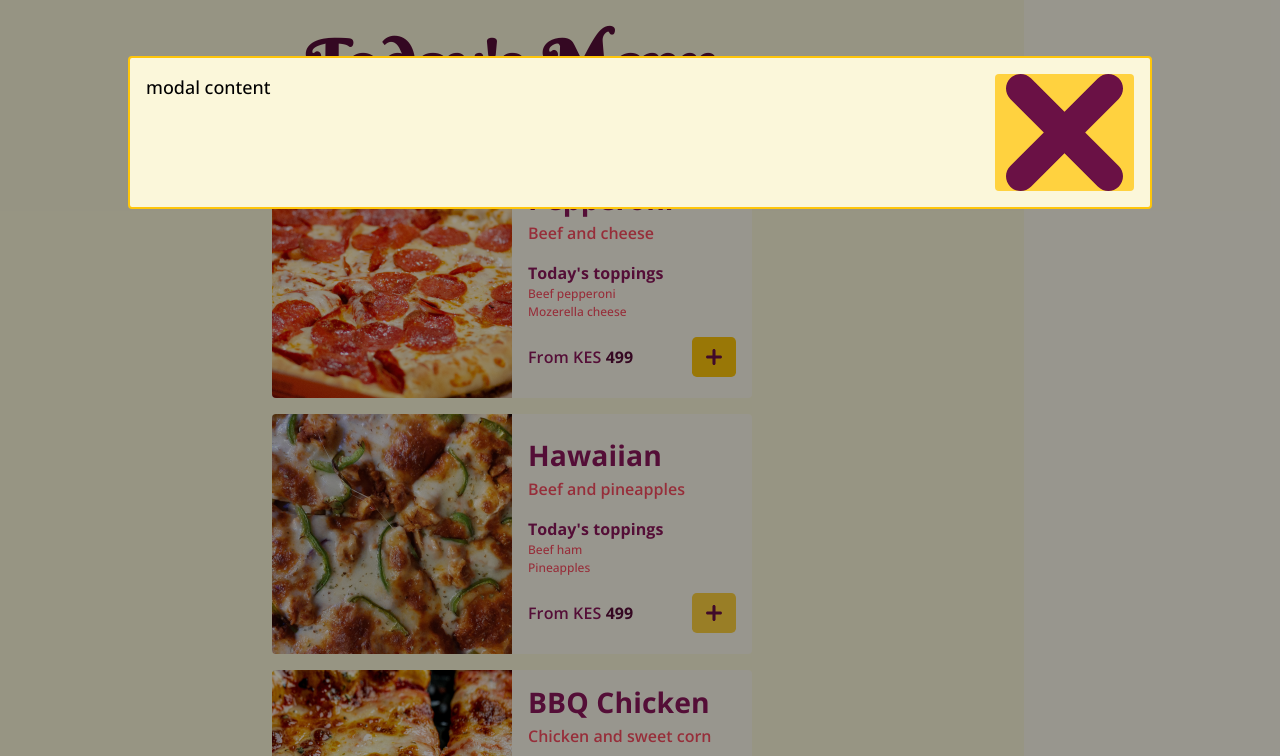
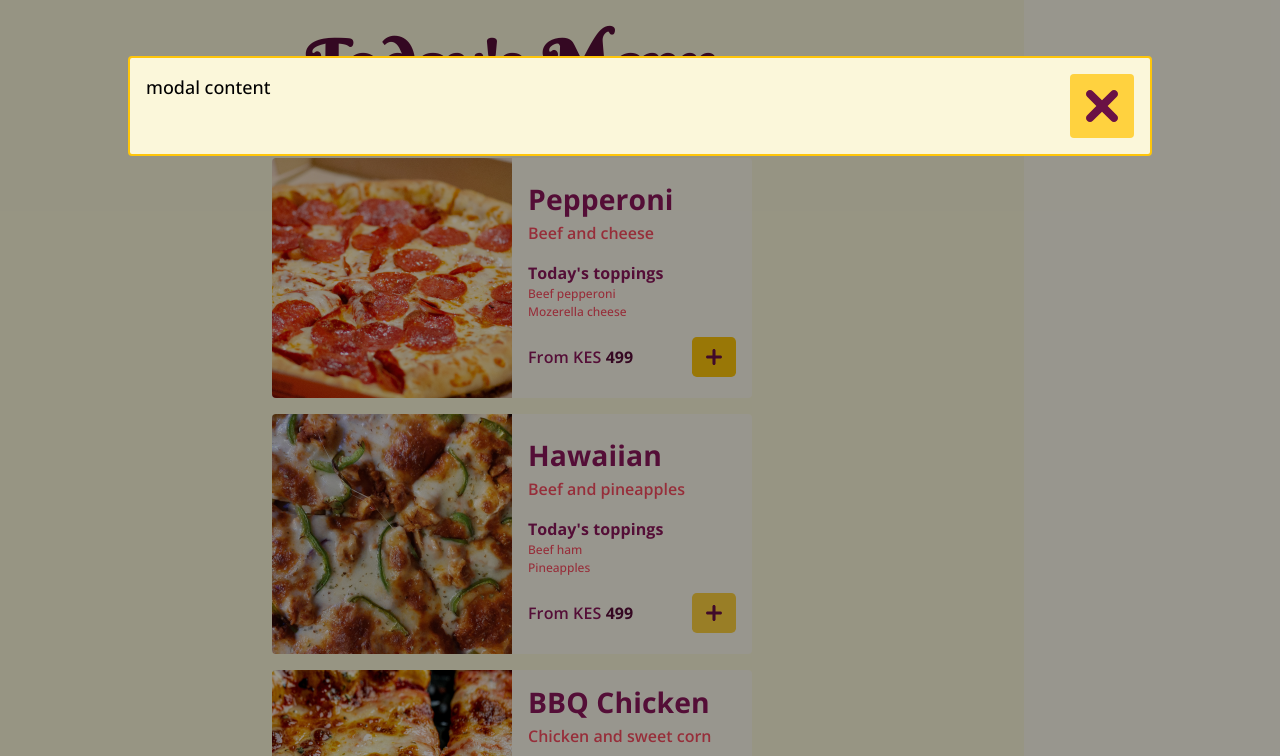
Before and after one commit to devmiano/pizzark, a website built with Vite: page index.html in a window 1280 px wide. Both pictures are taken after a click on the button 713 px from the left and 1156 px from the top of the page. Shown: the part 800-1556 px from the top of the page. Built offline with nearby package versions, Linux system fonts and the light colour scheme.

Commit message:
changed the modal close icon and added its styles

```diff
--- a/index.html
+++ b/index.html
@@ -118,7 +118,7 @@
     <section id="myModal" class="modal">
       <div class="content">
         <span class="close">
-          <img src="/assets/icons/close.svg" alt="close" />
+          <img class="icon" src="/assets/icons/close.svg" alt="close" />
         </span>
         <div>modal content</div>
       </div>
--- a/styles/_modal.scss
+++ b/styles/_modal.scss
@@ -24,7 +24,7 @@
     .close {
       background-color: base.$yellow;
       color: base.$purple;
-      padding: 0 0.7rem;
+      padding: 1rem;
       float: right;
       font-size: 28px;
       font-weight: bold;
@@ -37,6 +37,10 @@
         text-decoration: none;
         cursor: pointer;
       }
+
+      .icon {
+        height: 2rem;
+      }
     }
   }
 }
```
